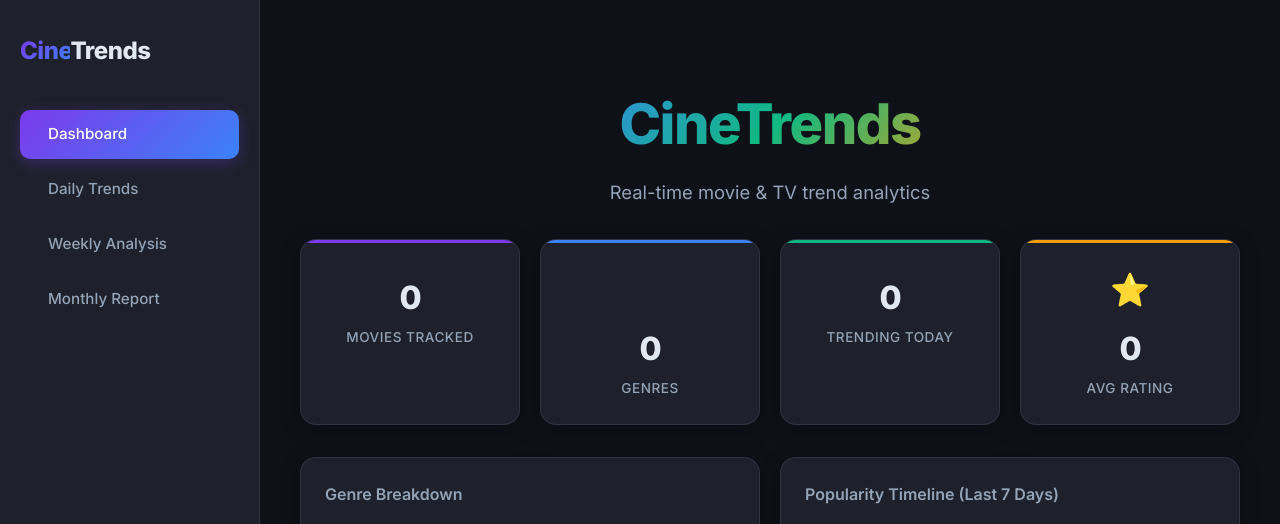
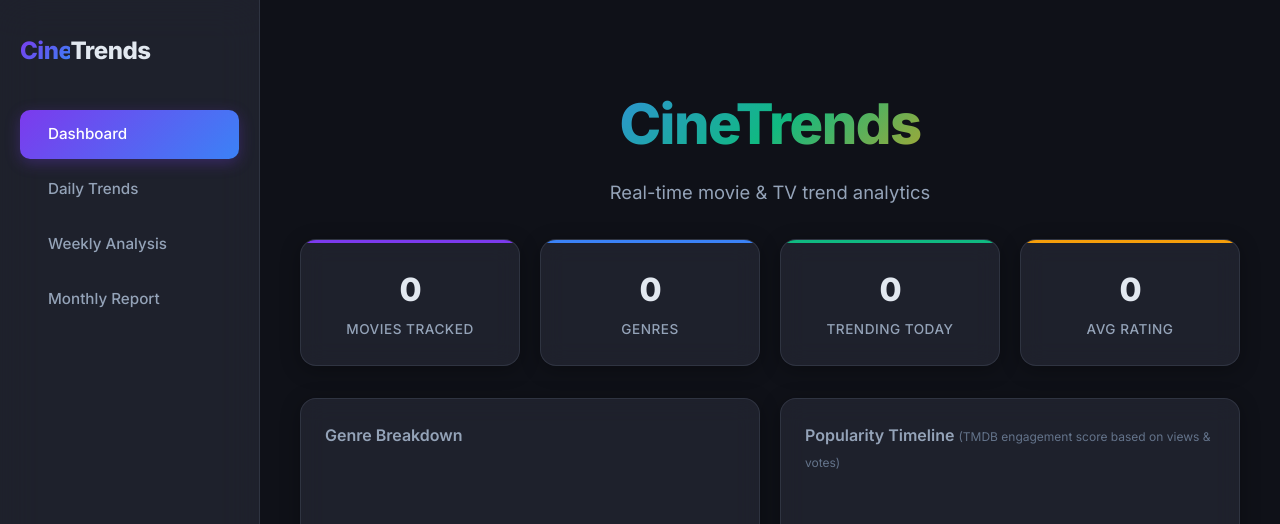
Before and after one commit to AntekGol/Cinema-trends-app, a Django app: page / in a window 1280 px wide. Shown: the top 524 px of the page. Run offline with Django 5.2, Linux system fonts and the light colour scheme; data that the repository does not hold is empty; a map, chart or similar area stays blank; some libraries are stand-ins or nearby versions.

Commit message:
fix: resolve KPI card alignment, scatter plot scaling, and clarify metrics

```diff
--- a/dashboard/trends/static/trends/js/charts.js
+++ b/dashboard/trends/static/trends/js/charts.js
@@ -134,10 +134,11 @@ function initBudgetRevenueScatter(elementId, data) {
     };
 
     // Break-even line
-    const maxVal = Math.max(...data.budgets, ...data.revenues);
+    const maxBudget = Math.max(...data.budgets);
+    const maxRevenue = Math.max(...data.revenues);
     const breakEven = {
-        x: [0, maxVal],
-        y: [0, maxVal],
+        x: [0, maxBudget],
+        y: [0, maxBudget],
         mode: 'lines',
         type: 'scatter',
         line: { color: 'rgba(148,163,184,0.3)', width: 1, dash: 'dash' },
--- a/dashboard/trends/templates/trends/dashboard.html
+++ b/dashboard/trends/templates/trends/dashboard.html
@@ -14,22 +14,18 @@
     <!-- KPI Cards -->
     <section class="kpi-grid">
         <div class="kpi-card glass-card" style="--accent: #7c3aed">
-            <div class="kpi-icon"></div>
             <div class="kpi-value" data-count="{{ total_movies }}">{{ total_movies }}</div>
             <div class="kpi-label">Movies Tracked</div>
         </div>
         <div class="kpi-card glass-card" style="--accent: #3b82f6">
-            <div class="kpi-icon">️</div>
             <div class="kpi-value" data-count="{{ total_genres }}">{{ total_genres }}</div>
             <div class="kpi-label">Genres</div>
         </div>
         <div class="kpi-card glass-card" style="--accent: #10b981">
-            <div class="kpi-icon"></div>
             <div class="kpi-value" data-count="{{ trending_today }}">{{ trending_today }}</div>
             <div class="kpi-label">Trending Today</div>
         </div>
         <div class="kpi-card glass-card" style="--accent: #f59e0b">
-            <div class="kpi-icon">⭐</div>
             <div class="kpi-value">{{ avg_rating }}</div>
             <div class="kpi-label">Avg Rating</div>
         </div>
@@ -42,7 +38,7 @@
             <div id="genre-donut-chart" class="chart-area"></div>
         </div>
         <div class="chart-container glass-card">
-            <h3 class="chart-title">Popularity Timeline (Last 7 Days)</h3>
+            <h3 class="chart-title">Popularity Timeline <span style="font-size:0.75rem; color:#64748b; font-weight:normal;">(TMDB engagement score based on views & votes)</span></h3>
             <div id="popularity-timeline-chart" class="chart-area"></div>
         </div>
     </section>
--- a/dashboard/trends/templates/trends/movie_detail.html
+++ b/dashboard/trends/templates/trends/movie_detail.html
@@ -35,22 +35,18 @@
     <!-- Stats Cards -->
     <section class="kpi-grid">
         <div class="kpi-card glass-card" style="--accent: #3b82f6">
-            <div class="kpi-icon"></div>
             <div class="kpi-value">{{ movie.budget_display }}</div>
             <div class="kpi-label">Budget</div>
         </div>
         <div class="kpi-card glass-card" style="--accent: #10b981">
-            <div class="kpi-icon">️</div>
             <div class="kpi-value">{{ movie.revenue_display }}</div>
             <div class="kpi-label">Revenue</div>
         </div>
         <div class="kpi-card glass-card" style="--accent: {% if movie.roi and movie.roi > 0 %}#10b981{% else %}#ef4444{% endif %}">
-            <div class="kpi-icon"></div>
             <div class="kpi-value">{% if movie.roi %}{{ movie.roi|floatformat:0 }}%{% else %}N/A{% endif %}</div>
             <div class="kpi-label">ROI</div>
         </div>
         <div class="kpi-card glass-card" style="--accent: #f59e0b">
-            <div class="kpi-icon">⭐</div>
             <div class="kpi-value">{{ movie.daily_trends.last.vote_average|default:"-" }}</div>
             <div class="kpi-label">Rating</div>
         </div>
```
